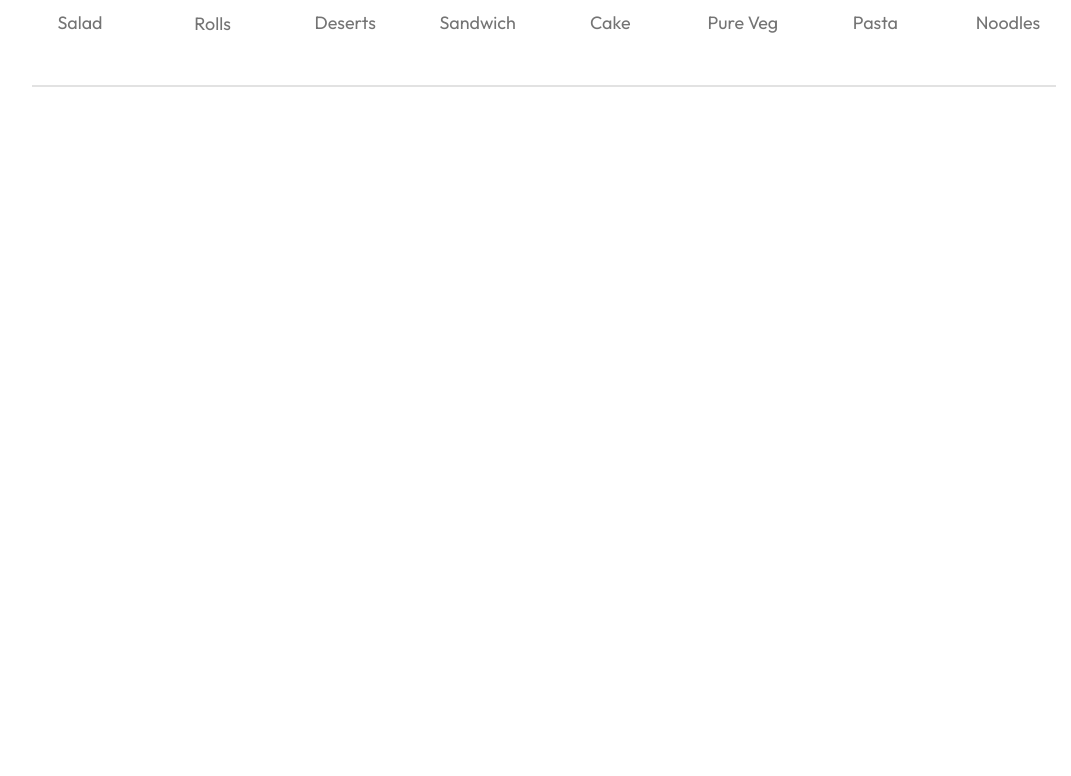
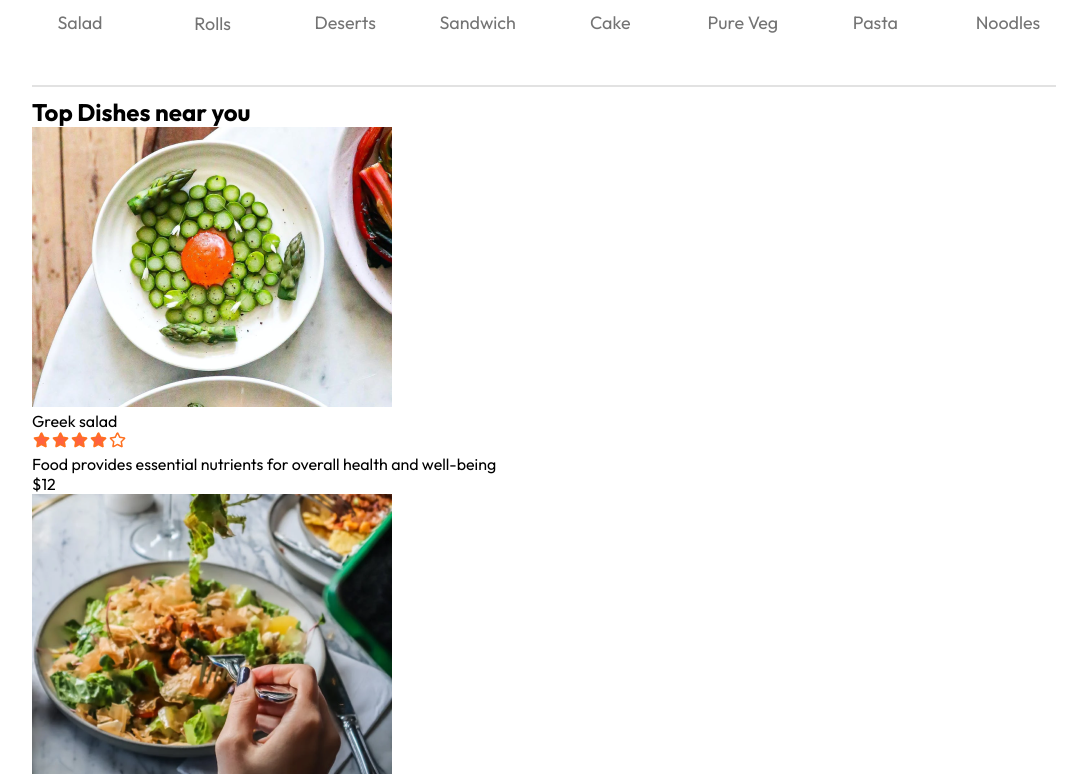
Before and after one commit to Spikree/food-del-front-end, a React (Vite) app: page / in a window 1280 px wide. Shown: the part 837-1613 px from the top of the page, without its empty margins (96-1167 px from the left). Before the commit the page ends 934 px from the top, so only its background shows below. Built offline with nearby package versions, Linux system fonts and the light colour scheme.

Commit message:
added food item components

```diff
--- a/src/components/ExploreMenu/ExploreMenu.css
+++ b/src/components/ExploreMenu/ExploreMenu.css
@@ -49,3 +49,8 @@
     background-color: #e2e2e2;
     border: none;
 }
+
+.explore-menu-list-item .active {
+    border: 4px solid tomato;
+    padding: 2px;
+}
--- a/src/components/ExploreMenu/ExploreMenu.jsx
+++ b/src/components/ExploreMenu/ExploreMenu.jsx
@@ -1,7 +1,7 @@
 import './ExploreMenu.css'
 import { menu_list } from '../../assets/assets'
 
-export default function ExploreMenu() {
+export default function ExploreMenu({category,setCategory}) {
     return <>
         <div className='explore-menu' id='explore-menu'>
             <h1>
@@ -14,8 +14,8 @@
                 {
                     menu_list.map((item,index) => {
                         return (
-                            <div key={index} className="explore-menu-list-item">
-                                <img src={item.menu_image} alt="" />
+                            <div onClick={()=>setCategory(prev=>prev===item.menu_name?"All":item.menu_name)} key={index} className="explore-menu-list-item">
+                                <img className={category===item.menu_name?"active":""} src={item.menu_image} alt="" />
                                 <p>{item.menu_name}</p>
                             </div>
                         )
--- /dev/null
+++ b/src/components/FoodDisplay/FoodDisplay.jsx
@@ -0,0 +1,22 @@
+import { useContext } from 'react';
+import './FoodDisplay.css';
+import { StoreContext } from '../../context/StoreContext'
+import FoodItem from '../FoodItem/FoodItem';
+
+export default function FoodDisplay({category}) {
+
+    const {food_list} = useContext(StoreContext)
+
+    return <>
+        <div className='food-display' id='food-display'>
+            <h2>Top Dishes near you</h2>
+            <div className="food-display-list">
+                {
+                    food_list.map((item,index) => {
+                        return <FoodItem key={index} id={item._id} name={item.name} description={item.description} price={item.price} image={item.image}/>
+                    })
+                }
+            </div>
+        </div>
+    </>
+}
--- /dev/null
+++ b/src/components/FoodItem/FoodItem.jsx
@@ -0,0 +1,23 @@
+import './FoodItem.css'
+import { assets } from '../../assets/assets'
+export default function FoodItem({id,name,price,description,image}) {
+    return <>
+        <div className='food-item'>
+            <div className="food-item-img-container">
+                <img className='food-item-image' src={image} alt="" />
+            </div>
+            <div className="food-item-info">
+                <div className="food-item-name-rating">
+                    <p>
+                        {
+                            name
+                        }
+                    </p>
+                    <img src={assets.rating_starts} alt="" />
+                </div>
+                <p className="food-item-desc">{description}</p>
+                <p className="food-item-price">${price}</p>
+            </div>
+        </div>
+    </>
+}
--- /dev/null
+++ b/src/context/StoreContext.jsx
@@ -0,0 +1,18 @@
+import { createContext } from "react";
+import { food_list } from "../assets/assets";
+
+export const StoreContext = createContext(null);
+
+const StoreContextProvider = (props) => {
+    const contextValue = {
+        food_list
+    }
+
+    return(
+        <StoreContext.Provider value={contextValue}>
+            {props.children}
+        </StoreContext.Provider>
+    )
+}
+
+export default StoreContextProvider;
--- a/src/main.jsx
+++ b/src/main.jsx
@@ -2,9 +2,12 @@
 import App from './App.jsx'
 import './index.css'
 import {BrowserRouter} from 'react-router-dom'
+import StoreContextProvider from './context/StoreContext.jsx'
 
 ReactDOM.createRoot(document.getElementById('root')).render(
     <BrowserRouter>
-    <App />
+        <StoreContextProvider>
+            <App />
+        </StoreContextProvider>
     </BrowserRouter>
 )
--- a/src/pages/Home/Home.jsx
+++ b/src/pages/Home/Home.jsx
@@ -2,13 +2,15 @@
 import ExploreMenu from '../../components/ExploreMenu/ExploreMenu'
 import Header from '../../components/Header/Header'
 import './Home.css'
+import FoodDisplay from '../../components/FoodDisplay/FoodDisplay';
 
 export default function Home() {
-    const [category,setCategory] = useState("All")
+    const [ category,setCategory ] = useState("All");
     return <>
         <div>
             <Header/>
             <ExploreMenu category={category} setCategory={setCategory}/>
+            <FoodDisplay category={category}/>
         </div>
     </>
 }
```
Also changed, not shown: src/components/FoodDisplay/FoodDisplay.css (added), src/components/FoodItem/FoodItem.css (added).
